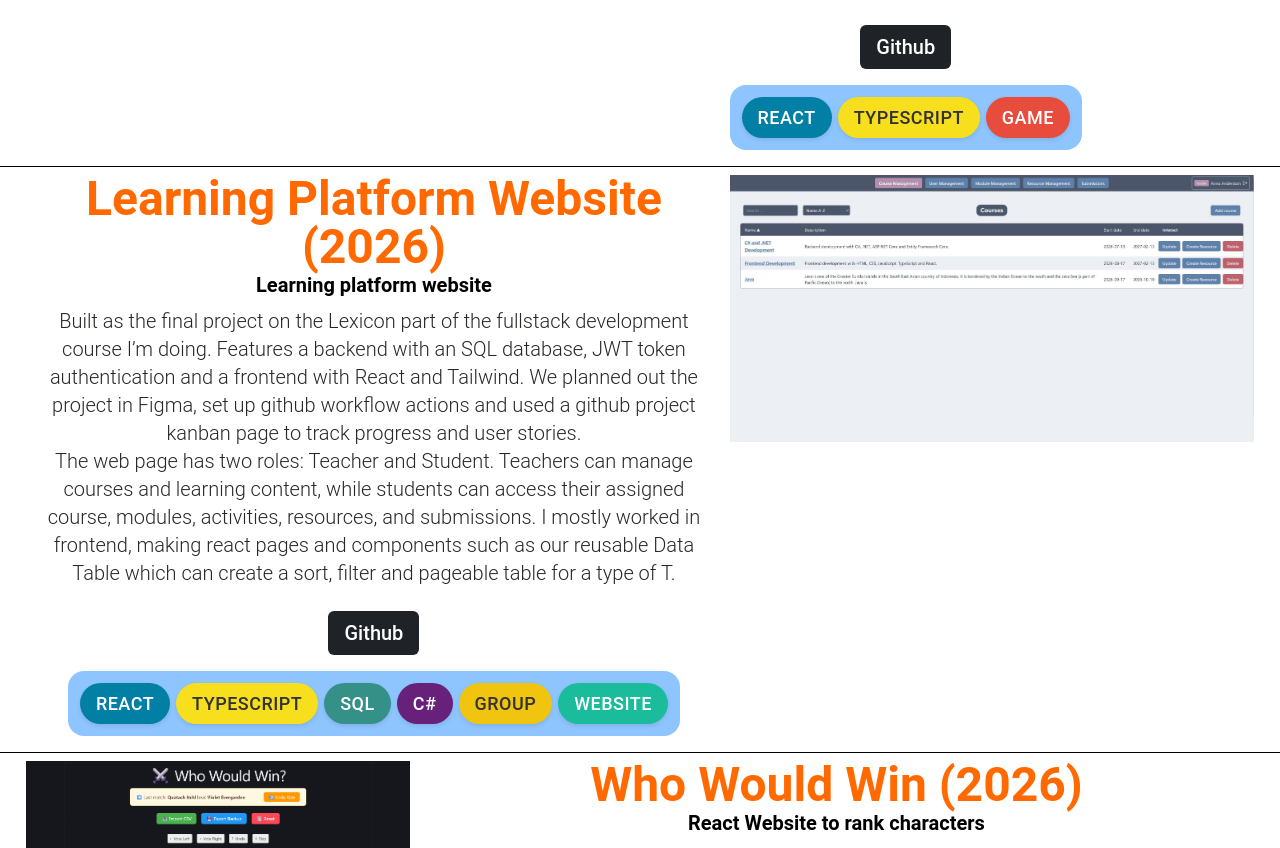
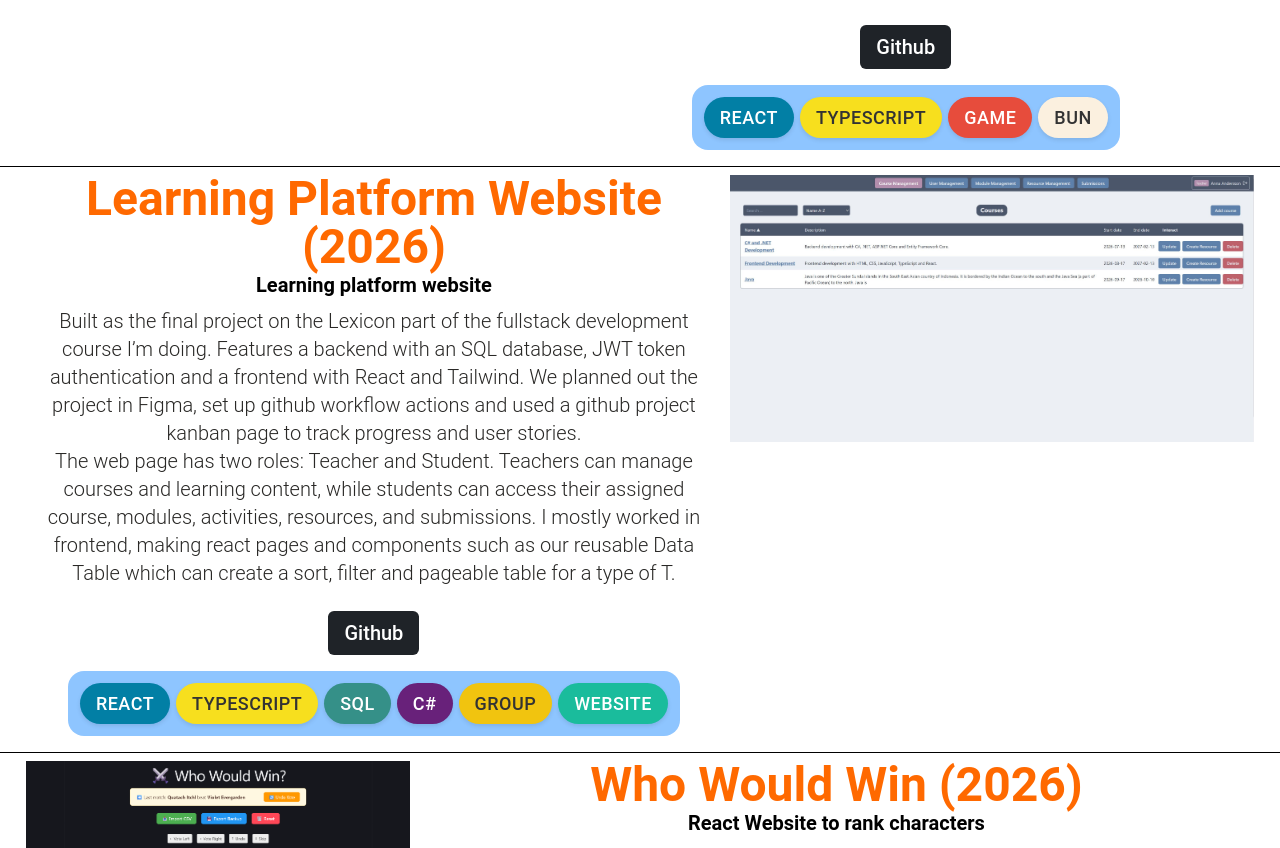
Before and after one commit to Acasez/acasez.github.io, a React (Vite) app: page /index in a window 1280 px wide. Shown: the part 5735-6583 px from the top of the page. Built offline with nearby package versions, Linux system fonts and the light colour scheme.

Commit message:
Bun project tag

```diff
--- a/src/CSS/ProjectTags.css
+++ b/src/CSS/ProjectTags.css
@@ -171,6 +171,11 @@
     color: white;
 }
 
+.tag.bun {
+    background-color: #fbf0df;
+    color: #333;
+}
+
 /* Container for the Show All button */
 .show-all-container {
     margin-bottom: 12px;
--- a/src/constants/PortfolioIndexProjects.ts
+++ b/src/constants/PortfolioIndexProjects.ts
@@ -139,7 +139,7 @@ export const smallProjects = [
   {
     imageLocation: "images/others/BoomerangEnd.JPG",
     altText: "Screenshot of the end of the game",
-    projectTags: ["React", "Typescript", "Game"],
+    projectTags: ["React", "Typescript", "Game", "Bun"],
     name: "Boomerang Australia Digital (2026) ",
     subtitle: "Adaptation of board game",
     description:
--- a/src/constants/TagGroups.ts
+++ b/src/constants/TagGroups.ts
@@ -5,7 +5,7 @@ export const tagGroups = [
   },
   {
     title: "Game Engines & Frameworks",
-    tags: ["Unity", "Unreal", "React", "Avalonia"],
+    tags: ["Unity", "Unreal", "React", "Avalonia", "Bun"],
   },
   {
     title: "Project Types",
```
